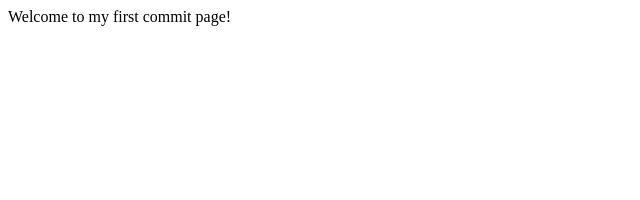
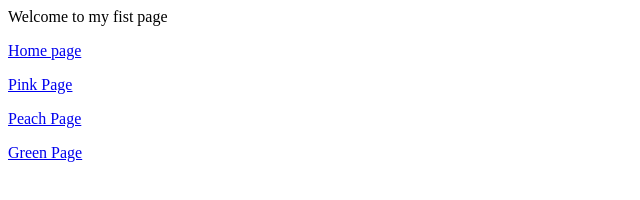
Before and after one commit to nataliian1/demo, a plain HTML site: page index.html in a window 1280 px wide. Shown: the whole page, without its empty margins (0-640 px from the left). Drawn offline with Linux system fonts and the light colour scheme.

Commit message:
Update index.html

```diff
--- a/index.html
+++ b/index.html
@@ -5,6 +5,13 @@
     </title>
   </head>
   <body>
-    Welcome to my first commit page!
+    <p>
+      Welcome to my fist page
+    </p>
+     <p><a href="index.html">Home page</a></p>
+    <p><a href="pink.html">Pink Page</a></p>
+    <p><a href="peach.html">Peach Page</a></p>
+    <p><a href="green.html">Green Page</a></p>
+
   </body>
 </html>
```
